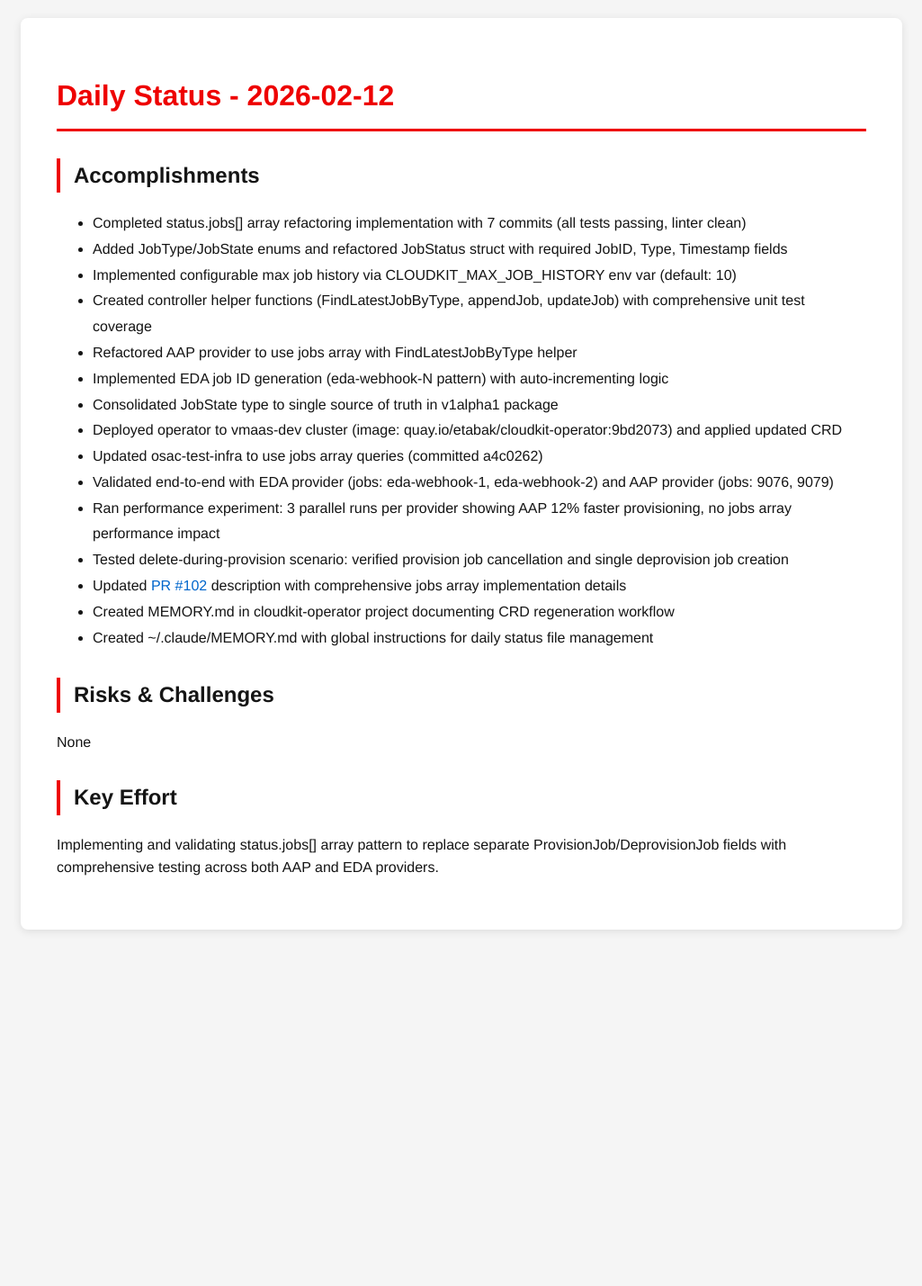
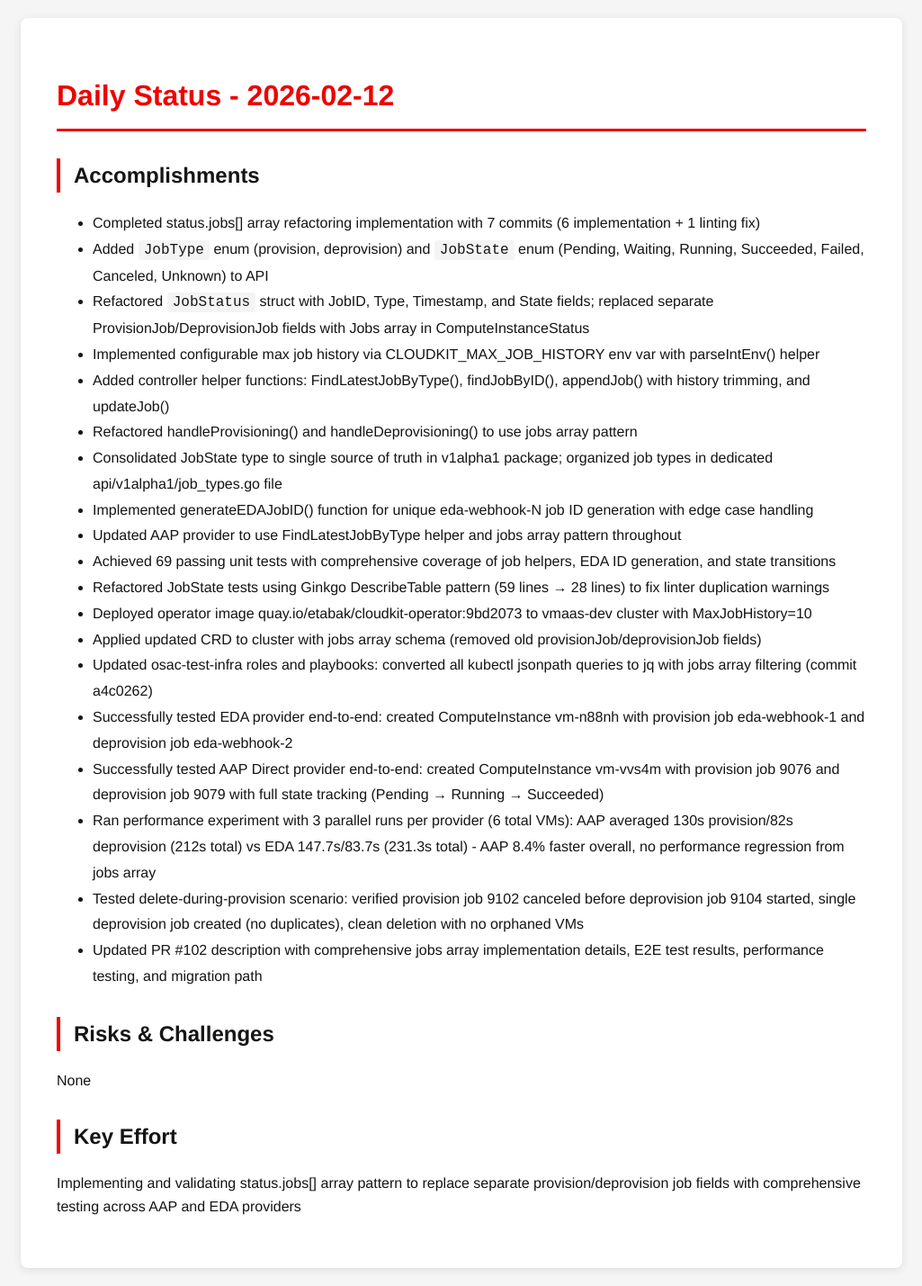
Before and after one commit to tzvatot/daily-status, a Jekyll site: the page built from 2026-02-12.md, in a window 1280 px wide. Shown: the whole page at 90% size, without its empty margins (127-1152 px from the left). Built offline with Jekyll 4.4.1, drawn with Linux system fonts in a browser that asks for light colours; before the commit the page ends 1053 px from its top, so only the background shows below that.

Commit message:
Daily status update - 2026-02-12

```diff
--- a/2026-02-12.md
+++ b/2026-02-12.md
@@ -7,24 +7,28 @@ date: 2026-02-12
 # Daily Status - 2026-02-12
 
 ## Accomplishments
-- Completed status.jobs[] array refactoring implementation with 7 commits (all tests passing, linter clean)
-- Added JobType/JobState enums and refactored JobStatus struct with required JobID, Type, Timestamp fields
-- Implemented configurable max job history via CLOUDKIT_MAX_JOB_HISTORY env var (default: 10)
-- Created controller helper functions (FindLatestJobByType, appendJob, updateJob) with comprehensive unit test coverage
-- Refactored AAP provider to use jobs array with FindLatestJobByType helper
-- Implemented EDA job ID generation (eda-webhook-N pattern) with auto-incrementing logic
-- Consolidated JobState type to single source of truth in v1alpha1 package
-- Deployed operator to vmaas-dev cluster (image: quay.io/etabak/cloudkit-operator:9bd2073) and applied updated CRD
-- Updated osac-test-infra to use jobs array queries (committed a4c0262)
-- Validated end-to-end with EDA provider (jobs: eda-webhook-1, eda-webhook-2) and AAP provider (jobs: 9076, 9079)
-- Ran performance experiment: 3 parallel runs per provider showing AAP 12% faster provisioning, no jobs array performance impact
-- Tested delete-during-provision scenario: verified provision job cancellation and single deprovision job creation
-- Updated [PR #102](https://github.com/osac-project/osac-operator/pull/102) description with comprehensive jobs array implementation details
-- Created MEMORY.md in cloudkit-operator project documenting CRD regeneration workflow
-- Created ~/.claude/MEMORY.md with global instructions for daily status file management
+- Completed status.jobs[] array refactoring implementation with 7 commits (6 implementation + 1 linting fix)
+- Added `JobType` enum (provision, deprovision) and `JobState` enum (Pending, Waiting, Running, Succeeded, Failed, Canceled, Unknown) to API
+- Refactored `JobStatus` struct with JobID, Type, Timestamp, and State fields; replaced separate ProvisionJob/DeprovisionJob fields with Jobs array in ComputeInstanceStatus
+- Implemented configurable max job history via CLOUDKIT_MAX_JOB_HISTORY env var with parseIntEnv() helper
+- Added controller helper functions: FindLatestJobByType(), findJobByID(), appendJob() with history trimming, and updateJob()
+- Refactored handleProvisioning() and handleDeprovisioning() to use jobs array pattern
+- Consolidated JobState type to single source of truth in v1alpha1 package; organized job types in dedicated api/v1alpha1/job_types.go file
+- Implemented generateEDAJobID() function for unique eda-webhook-N job ID generation with edge case handling
+- Updated AAP provider to use FindLatestJobByType helper and jobs array pattern throughout
+- Achieved 69 passing unit tests with comprehensive coverage of job helpers, EDA ID generation, and state transitions
+- Refactored JobState tests using Ginkgo DescribeTable pattern (59 lines → 28 lines) to fix linter duplication warnings
+- Deployed operator image quay.io/etabak/cloudkit-operator:9bd2073 to vmaas-dev cluster with MaxJobHistory=10
+- Applied updated CRD to cluster with jobs array schema (removed old provisionJob/deprovisionJob fields)
+- Updated osac-test-infra roles and playbooks: converted all kubectl jsonpath queries to jq with jobs array filtering (commit a4c0262)
+- Successfully tested EDA provider end-to-end: created ComputeInstance vm-n88nh with provision job eda-webhook-1 and deprovision job eda-webhook-2
+- Successfully tested AAP Direct provider end-to-end: created ComputeInstance vm-vvs4m with provision job 9076 and deprovision job 9079 with full state tracking (Pending → Running → Succeeded)
+- Ran performance experiment with 3 parallel runs per provider (6 total VMs): AAP averaged 130s provision/82s deprovision (212s total) vs EDA 147.7s/83.7s (231.3s total) - AAP 8.4% faster overall, no performance regression from jobs array
+- Tested delete-during-provision scenario: verified provision job 9102 canceled before deprovision job 9104 started, single deprovision job created (no duplicates), clean deletion with no orphaned VMs
+- Updated PR #102 description with comprehensive jobs array implementation details, E2E test results, performance testing, and migration path
 
 ## Risks & Challenges
 None
 
 ## Key Effort
-Implementing and validating status.jobs[] array pattern to replace separate ProvisionJob/DeprovisionJob fields with comprehensive testing across both AAP and EDA providers.
+Implementing and validating status.jobs[] array pattern to replace separate provision/deprovision job fields with comprehensive testing across AAP and EDA providers
```
